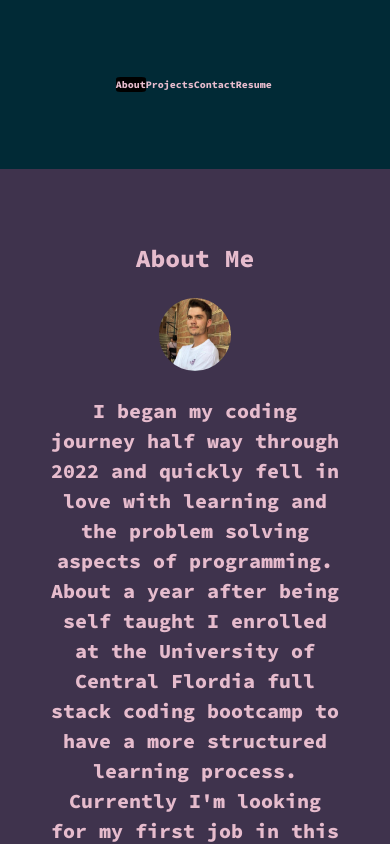
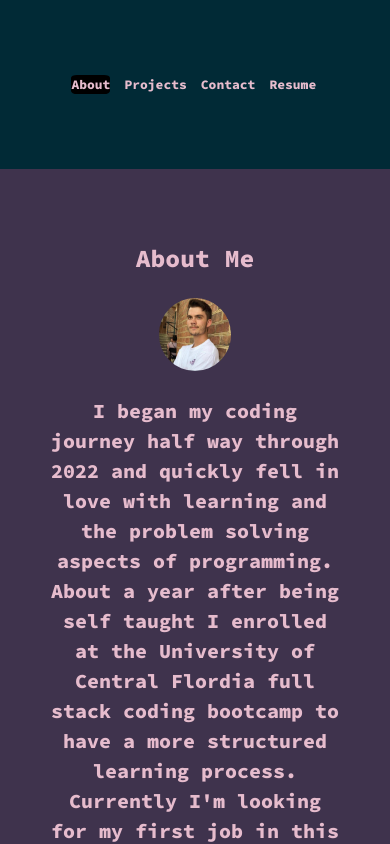
Before and after one commit to Rilaey/react-portfolio-v2, a React (Create React App) app: page / in a window 390 px wide. Shown: the top 844 px of the page. Built offline with nearby package versions, Linux system fonts and the light colour scheme.

Commit message:
fixed unreadable font-size for small phones in nav links

```diff
--- a/src/styles/Navigation.css
+++ b/src/styles/Navigation.css
@@ -42,14 +42,16 @@
         margin-right: 50px;
     }
 
-    .nav-links {
+     .nav-links {
         margin: 20px auto;
     }
 }
 
+
+/* fix font size */
 @media screen and (max-width: 391px) {
     .nav-link {
-        font-size: 10px;
-        margin: 8px auto;
+        font-size: 13px;
+        /* margin: 8px; */
     }
 }
```
